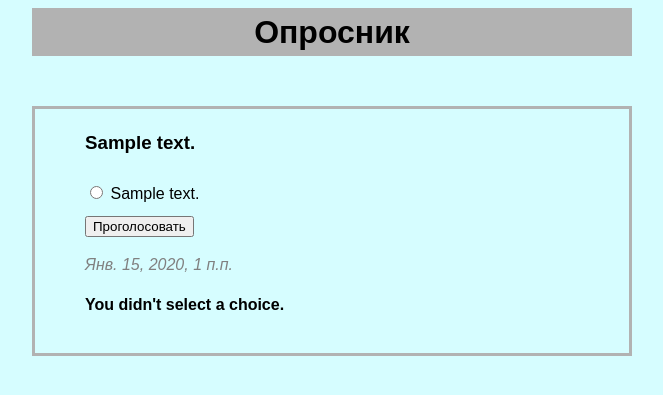
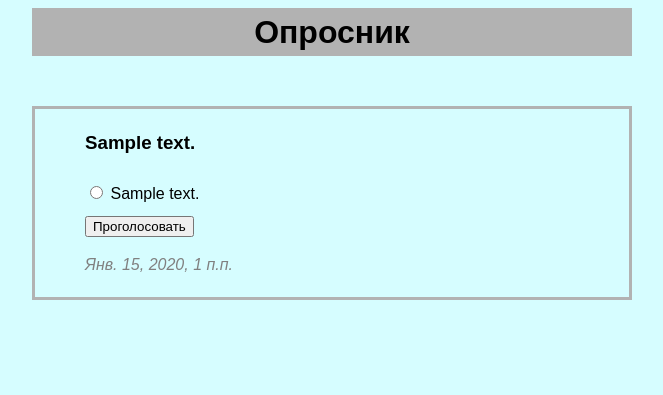
Before and after one commit to GrigorevEv/poll_app, a Django app: page / in a window 1280 px wide. Shown: the top 395 px of the page, without its empty margins (308-971 px from the left). Run offline with Django 3.2, Linux system fonts and the light colour scheme; tables that the repository leaves empty hold one stand-in row (values such as "Sample post").

Commit message:
Поменял шаблон

```diff
--- a/polls/templates/polls/post/index.html
+++ b/polls/templates/polls/post/index.html
@@ -16,7 +16,6 @@
       <input type="submit" value="Проголосовать">
      </form>
      <div class='date'>{{ question.pub_date }}</div>
-     {% if error_message %}<p><strong>{{ error_message }}</strong></p>{% endif %}
 	</div>
    {% endfor %}
  {% else %}
--- a/polls/views.py
+++ b/polls/views.py
@@ -10,7 +10,7 @@ from .models import Choice, Question
 
 def index(request):
     question_list = Question.objects.all()
-    return render(request, 'polls/post/index.html', {'question_list': question_list,'error_message': "You didn't select a choice."})
+    return render(request, 'polls/post/index.html', {'question_list': question_list})
 
 
 
```
